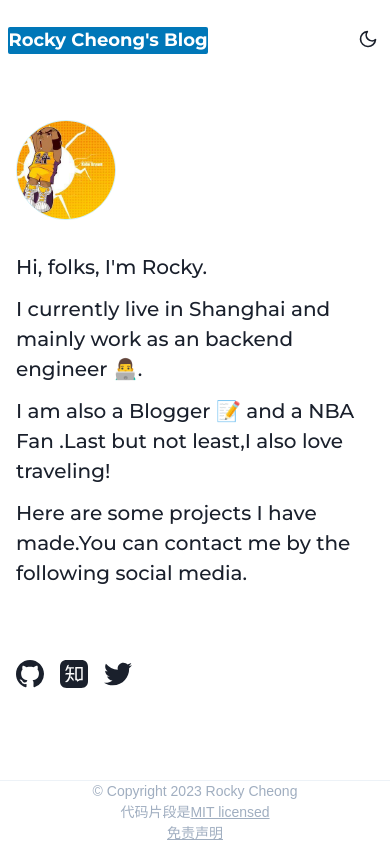
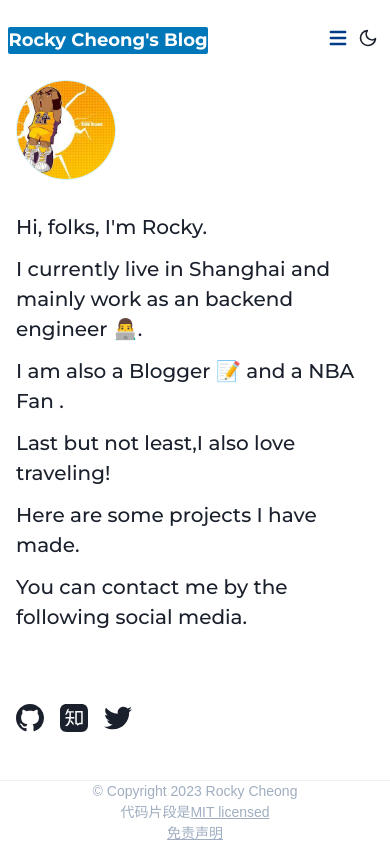
Before and after one commit to Joebig7/rockycheong, a Next.js app: page / in a window 390 px wide. Built offline with nearby package versions, Linux system fonts and the light colour scheme; a web font is replaced by a local one.

Commit message:
feat:add mobile menu

```diff
--- a/src/components/CustomTag.js
+++ b/src/components/CustomTag.js
@@ -9,7 +9,7 @@ export default function CustomeTag({ children, path }) {
       px="2"
       as={NextLink}
       fontWeight="600"
-      fontSize="lg"
+      fontSize="xl"
       href={path}
       _hover={{ color: "brand.500", textDecoration: "underline" }}
     >
--- a/src/components/Logo.js
+++ b/src/components/Logo.js
@@ -1,36 +1,20 @@
-import {
-  Box,
-  Link,
-  useBreakpointValue,
-  useColorModeValue,
-} from "@chakra-ui/react";
+import { Box, Link, useColorModeValue } from "@chakra-ui/react";
 import NextLink from "next/link";
 
 export default function Logo() {
-  //设置不同viewport是否转动
-  const isRotate = useBreakpointValue(
-    {
-      base: "false",
-      md: "true",
-      lg: "true",
-      xl: "true",
-      "2xl": "true",
-    },
-    {
-      fallback: "false",
-    }
-  );
-
   const bg = useColorModeValue("brand.700", "dark.500");
-
   return (
     <Box
       w={{ base: "200px", md: "222px" }}
-      h="100hv"
       bg={bg}
       textAlign="center"
       transition="transform .3s"
-      _hover={{ transform: isRotate ? "rotate(-8deg)" : "none" }}
+      _hover={{
+        base: { bg: "yellow.300" },
+        md: {
+          transform: "rotate(-8deg)",
+        },
+      }}
       borderRadius="sm"
     >
       <Link
--- /dev/null
+++ b/src/components/MobileMenu.js
@@ -0,0 +1,75 @@
+import {
+  Drawer,
+  DrawerBody,
+  DrawerHeader,
+  DrawerOverlay,
+  DrawerContent,
+  DrawerCloseButton,
+  useDisclosure,
+  Box,
+  Icon,
+  Flex,
+  Link,
+  useColorModeValue,
+} from "@chakra-ui/react";
+import NextLink from "next/link";
+
+import { HiMenu } from "react-icons/hi";
+import Logo from "./Logo";
+
+export default function MobileMenu() {
+  const menuColor = useColorModeValue("brand.800", "dark.500");
+  const { isOpen, onOpen, onClose } = useDisclosure();
+
+  return (
+    <>
+      <Box as="button" onClick={onOpen} pt="2px" display={{ md: "none" }}>
+        <Icon boxSize={6} color={menuColor} as={HiMenu} />
+      </Box>
+      <Drawer isOpen={isOpen} placement="right" onClose={onClose}>
+        <DrawerOverlay />
+        <DrawerContent>
+          <DrawerCloseButton />
+          <DrawerHeader></DrawerHeader>
+          <DrawerBody>
+            <Flex direction="column" align="flex-start" gap={4}>
+              <Link
+                as={NextLink}
+                fontWeight="600"
+                fontSize="2xl"
+                href="/blog-list"
+                textDecor={"underline"}
+                _hover={{ color: "brand.500", textDecoration: "underline" }}
+                onClick={onClose}
+              >
+                文章
+              </Link>
+              <Link
+                as={NextLink}
+                fontWeight="600"
+                fontSize="2xl"
+                href="/tags"
+                textDecor={"underline"}
+                _hover={{ color: "brand.500", textDecoration: "underline" }}
+                onClick={onClose}
+              >
+                标签
+              </Link>
+              <Link
+                as={NextLink}
+                fontWeight="600"
+                fontSize="2xl"
+                href="/about"
+                textDecor={"underline"}
+                _hover={{ color: "brand.500", textDecoration: "underline" }}
+                onClick={onClose}
+              >
+                关于
+              </Link>
+            </Flex>
+          </DrawerBody>
+        </DrawerContent>
+      </Drawer>
+    </>
+  );
+}
--- a/src/layout/Header.js
+++ b/src/layout/Header.js
@@ -1,7 +1,9 @@
 import { Flex } from "@chakra-ui/react";
+
 import Logo from "../components/Logo";
 import CustomerTag from "../components/CustomTag";
 import ColorMode from "../components/ColorMode";
+import MobileMenu from "../components/MobileMenu";
 
 export default function Header() {
   return (
@@ -15,18 +17,17 @@ export default function Header() {
       px={{ base: 2 }}
     >
       <Logo />
-      <Flex justify="space-between" gap="10">
+      <Flex justify="space-between" gap={{ base: "2", md: "10" }}>
         <Flex
           display={{ base: "none", md: "block" }}
           justify="center"
           sx={{ gap: "10px" }}
-          align="baseline"
         >
           <CustomerTag path="/blog-list">文章</CustomerTag>
           <CustomerTag path="/tags">标签</CustomerTag>
           <CustomerTag path="/about">关于</CustomerTag>
         </Flex>
-
+        <MobileMenu />
         <ColorMode />
       </Flex>
     </Flex>
--- a/src/pages/about.js
+++ b/src/pages/about.js
@@ -1,3 +1,9 @@
+import { useMediaQuery } from "@chakra-ui/react";
+
 export default function About() {
+  const [test] = useMediaQuery("(screen)");
+
+  console.log("xxxxxxx" + test);
+
   return <div>about</div>;
 }
--- a/src/pages/index.js
+++ b/src/pages/index.js
@@ -6,7 +6,14 @@ import { TfiTwitterAlt } from "react-icons/tfi";
 
 export default function Home() {
   return (
-    <Flex px={4} pt={10} direction="column" w="full" align="flex-start" gap={8}>
+    <Flex
+      px={4}
+      pt={{ base: 0, md: 10 }}
+      direction="column"
+      w="full"
+      align="flex-start"
+      gap={8}
+    >
       <Box>
         <Image
           boxSize="100px"
@@ -36,10 +43,12 @@ export default function Home() {
           <Link as={NextLink} href="/blog-list">
             Blogger
           </Link>{" "}
-          📝 and a NBA Fan .Last but not least,I also love traveling!
+          📝 and a NBA Fan .
         </Text>
+        <Text>Last but not least,I also love traveling!</Text>
 
-        <Text>Here are some projects I have made.You can contact me by the following social media. </Text>
+        <Text>Here are some projects I have made.</Text>
+        <Text>You can contact me by the following social media.</Text>
       </Flex>
 
       <Flex gap={4}>
--- a/src/themes/GlobalThemes.js
+++ b/src/themes/GlobalThemes.js
@@ -40,6 +40,13 @@ const theme = extendTheme({
   },
   config: { initialColorMode: "light", useSystemColorMode: true },
   styles,
+  breakpoints: {
+    sm: "30em",
+    md: "48em",
+    lg: "62em",
+    xl: "80em",
+    "2xl": "96em",
+  },
 });
 
 export default theme;
```
